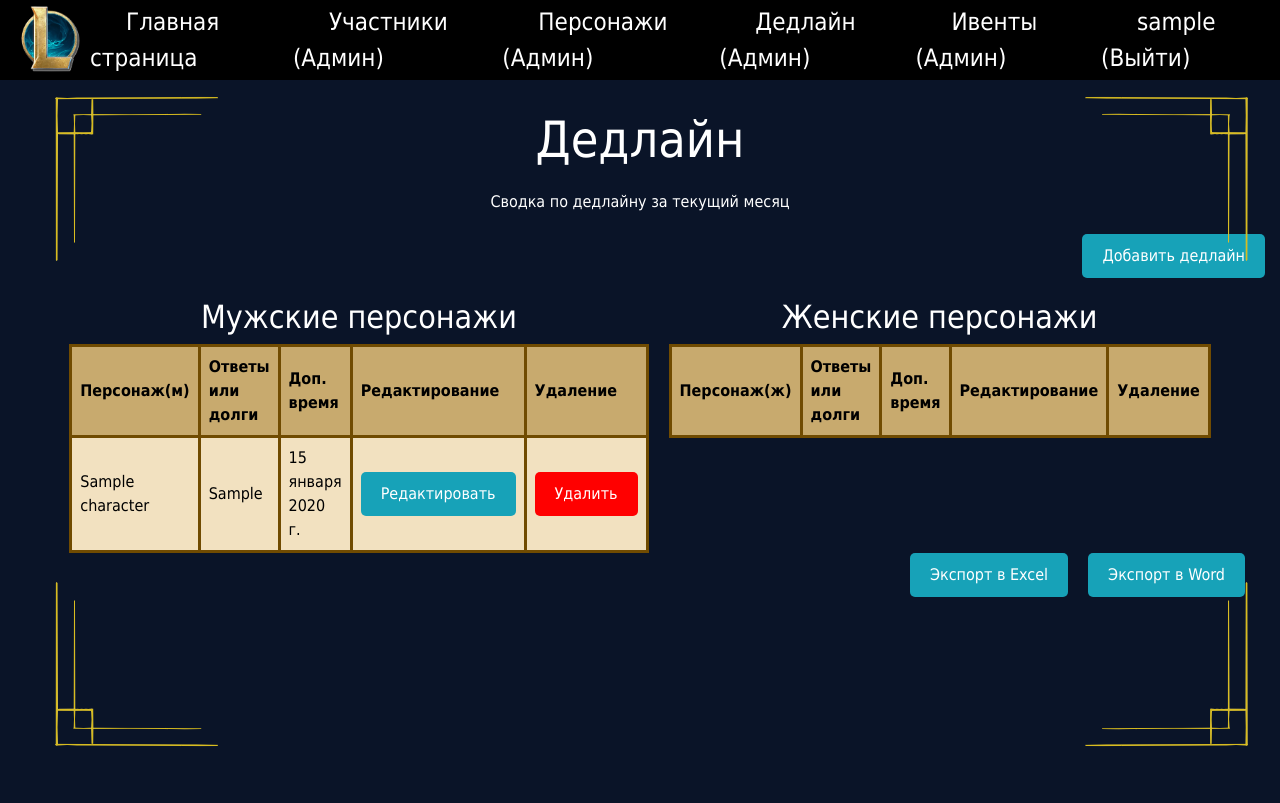
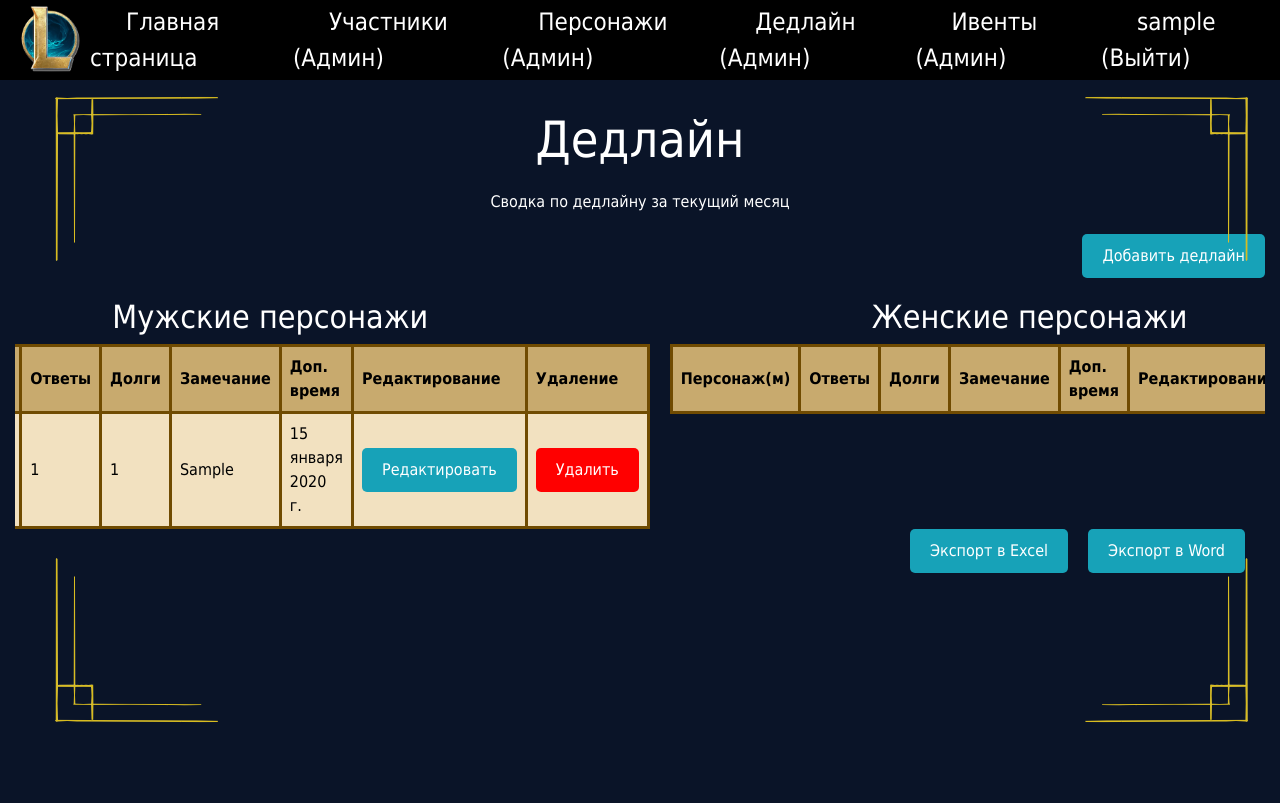
Before and after one commit to Kralek00/cursed, a Django app: page /deadline_adm in a window 1280 px wide. After the commit the page ends 723 px from the top, so only its background shows below. Run offline with Django 5.2, Linux system fonts and the light colour scheme; a user stored in the database is signed in; tables that the repository leaves empty hold one stand-in row (values such as "Sample post"); lists and menus that the app fills with data are empty; some libraries are stand-ins or nearby versions.

Commit message:
пупупу..

```diff
--- a/LoLask/LoLask/settings.py
+++ b/LoLask/LoLask/settings.py
@@ -75,6 +75,9 @@ DATABASES = {
         'PASSWORD': 'LoLask',
         'HOST': 'localhost',
         'PORT': '5432',
+        'OPTIONS': {
+            'client_encoding': 'UTF8',
+        },
     }
 }
 
--- a/LoLask/main/models.py
+++ b/LoLask/main/models.py
@@ -76,13 +76,13 @@ class Character(models.Model):
 class Deadline(models.Model):
     ID = models.AutoField(primary_key=True)
     Character_ID = models.ForeignKey(Character, on_delete=models.CASCADE, related_name='deadlines')
-    Answers_or_debts = models.CharField(null=True, blank=True)
+    Sub_answer = models.IntegerField(null=True, blank=True)
+    Miss_answer = models.IntegerField(null=True, blank=True)
     Extra_time = models.DateField('Доп. время', null=True, blank=True)
     Type_of_deadlines = models.TextField('Замечание:', null=True, blank=True)
 
     def __str__(self):
         return str(self.Character_ID)
-
     class Meta:
         ordering = ['Character_ID__Name']
         verbose_name = 'Дедлайн'
--- a/LoLask/main/static/css/base.css
+++ b/LoLask/main/static/css/base.css
@@ -116,7 +116,7 @@ main .features p {
 }
 
 main .container {
-    max-width: 1450px; /* Максимальная ширина контейнера */
+    max-width: 1600px; /* Максимальная ширина контейнера */
     margin: 0 auto; /* Центрирование контейнера */
     padding: 0 15px; /* Отступы внутри контейнера */
     box-sizing: border-box; /* Включает отступы и границы в общую ширину */
--- a/LoLask/main/templates/main/index/add_deadline.html
+++ b/LoLask/main/templates/main/index/add_deadline.html
@@ -11,6 +11,8 @@
         <form method="post">
             {% csrf_token %}
             {{ form.Character_ID }} <br>
+            {{ form.Sub_answer }} <br>
+            {{ form.Miss_answer }} <br>
             {{ form.Type_of_deadlines }} <br>
             {{ form.Extra_time}} <br>
             <span>{{ errors }}</span>
--- a/LoLask/main/templates/main/index/deadline_admin.html
+++ b/LoLask/main/templates/main/index/deadline_admin.html
@@ -18,7 +18,9 @@
             <table>
                 <tr>
                     <th class="special-cell">Персонаж(м)</th>
-                    <th class="special-cell">Ответы или долги</th>
+                    <th class="special-cell">Ответы</th>
+                    <th class="special-cell">Долги</th>
+                    <th class="special-cell">Замечание</th>
                     <th class="special-cell">Доп. время</th>
                     <th class="special-cell">Редактирование</th>
                     <th class="special-cell">Удаление</th>
@@ -26,6 +28,8 @@
                 {% for deadline in male_deadlines %}
                 <tr>
                     <td>{{ deadline.Character_ID.Name }}</td>
+                    <td>{{ deadline.Sub_answer|default_if_none:" " }}</td>
+                    <td>{{ deadline.Miss_answer|default_if_none:" " }}</td>
                     <td>{{ deadline.Type_of_deadlines }}</td>
                     <td>{{ deadline.Extra_time|default_if_none:" " }}</td>
                     <td>
@@ -48,8 +52,10 @@
             <h2>Женские персонажи</h2>
             <table>
                 <tr>
-                    <th class="special-cell">Персонаж(ж)</th>
-                    <th class="special-cell">Ответы или долги</th>
+                    <th class="special-cell">Персонаж(м)</th>
+                    <th class="special-cell">Ответы</th>
+                    <th class="special-cell">Долги</th>
+                    <th class="special-cell">Замечание</th>
                     <th class="special-cell">Доп. время</th>
                     <th class="special-cell">Редактирование</th>
                     <th class="special-cell">Удаление</th>
@@ -57,6 +63,8 @@
                 {% for deadline in female_deadlines %}
                 <tr>
                     <td>{{ deadline.Character_ID.Name }}</td>
+                    <td>{{ deadline.Sub_answer|default_if_none:" " }}</td>
+                    <td>{{ deadline.Miss_answer|default_if_none:" " }}</td>
                     <td>{{ deadline.Type_of_deadlines }}</td>
                     <td>{{ deadline.Extra_time|default_if_none:" " }}</td>
                     <td>
--- a/LoLask/main/templates/main/index/edit_deadline.html
+++ b/LoLask/main/templates/main/index/edit_deadline.html
@@ -9,6 +9,8 @@
         <form method="post">
             {% csrf_token %}
             {{ form.Character_ID }} <br>
+            {{ form.Sub_answer }} <br>
+            {{ form.Miss_answer }} <br>
             {{ form.Type_of_deadlines }} <br>
             {{ form.Extra_time }} <br>
             <span>{{ errors }}</span>
```
Also changed, not shown: LoLask/main/forms.py (+12 -2 lines).
